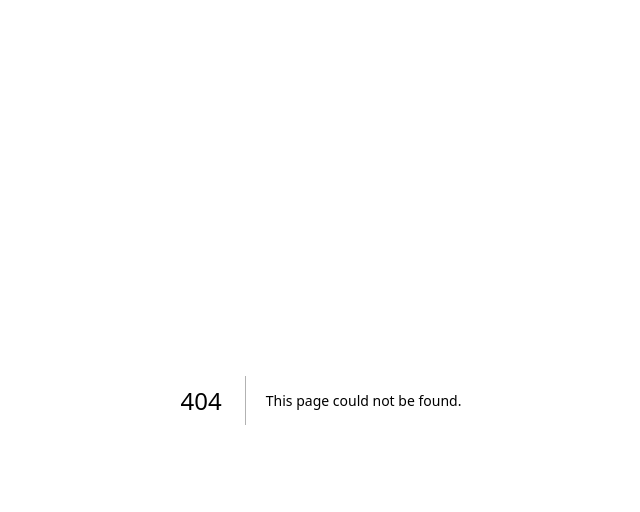
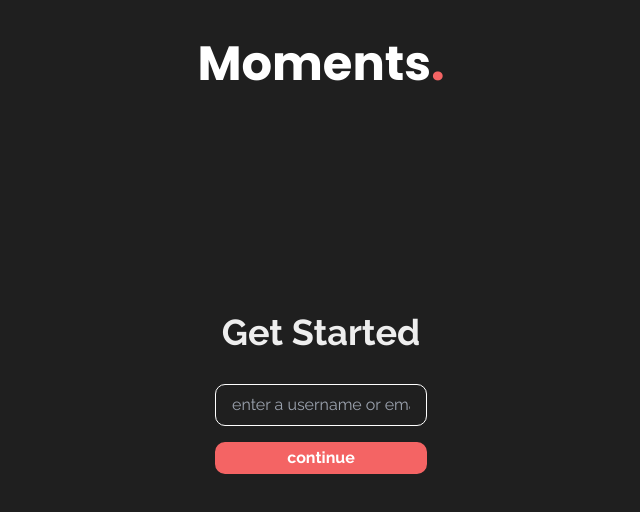
Before and after one commit to v4sj4n/Moments, a Next.js app: page /get-started in a window 1280 px wide. Before the commit this address had no page. Shown: the top 512 px of the page, without its empty margins (319-959 px from the left). Built offline with nearby package versions, Linux system fonts and the light colour scheme.

Commit message:
Added a getting started page

```diff
--- /dev/null
+++ b/app/(authenticate)/get-started/page.tsx
@@ -0,0 +1,23 @@
+import Navbar from '@/components/Navbar'
+
+export default function Page() {
+  return (
+    <>
+      <Navbar />
+      <main className='flex flex-col justify-center items-center mt-56'>
+        <h3 className='section-heading font-bold text-4xl mb-8'>Get Started</h3>
+        <form className='flex flex-col gap-4'>
+          <input
+            className='raleway py-2 px-4 bg-transparent border-white border rounded-[10px]'
+            type='text'
+            placeholder='enter a username or email'
+            name='user'
+            id='user'
+          />
+
+          <button className='h-8 accent-color-bg  rounded-[10px] font-bold border accent-color-border'>continue</button>
+        </form>
+      </main>
+    </>
+  )
+}
--- a/app/globals.css
+++ b/app/globals.css
@@ -32,5 +32,9 @@ body{
 
 .accent-color-border{
   border: 2.5px solid #F46464;
-  border-radius: 2px;
+  border-radius: 10px;
 }
+
+.section-heading{
+  color: #EEEEEE;
+}
--- a/app/layout.tsx
+++ b/app/layout.tsx
@@ -6,8 +6,8 @@ const poppins = Poppins({weight:["400","700"], subsets: ["latin"] });
 const raleway = Raleway({weight:["400","700"], subsets: ["latin"] });
 
 export const metadata: Metadata = {
-  title: "Create Next App",
-  description: "Generated by create next app",
+  title: "Moments",
+  description: "The place to chat with your friends and save all your favorite memories",
 };
 
 export default function RootLayout({
--- /dev/null
+++ b/components/Navbar.tsx
@@ -0,0 +1,8 @@
+
+export default function Navbar() {
+  return (
+    <nav>
+      <h2 className="poppins text-5xl font-bold text-center m-10">Moments<span className="accent-color">.</span></h2>
+    </nav>
+  )
+}
```
